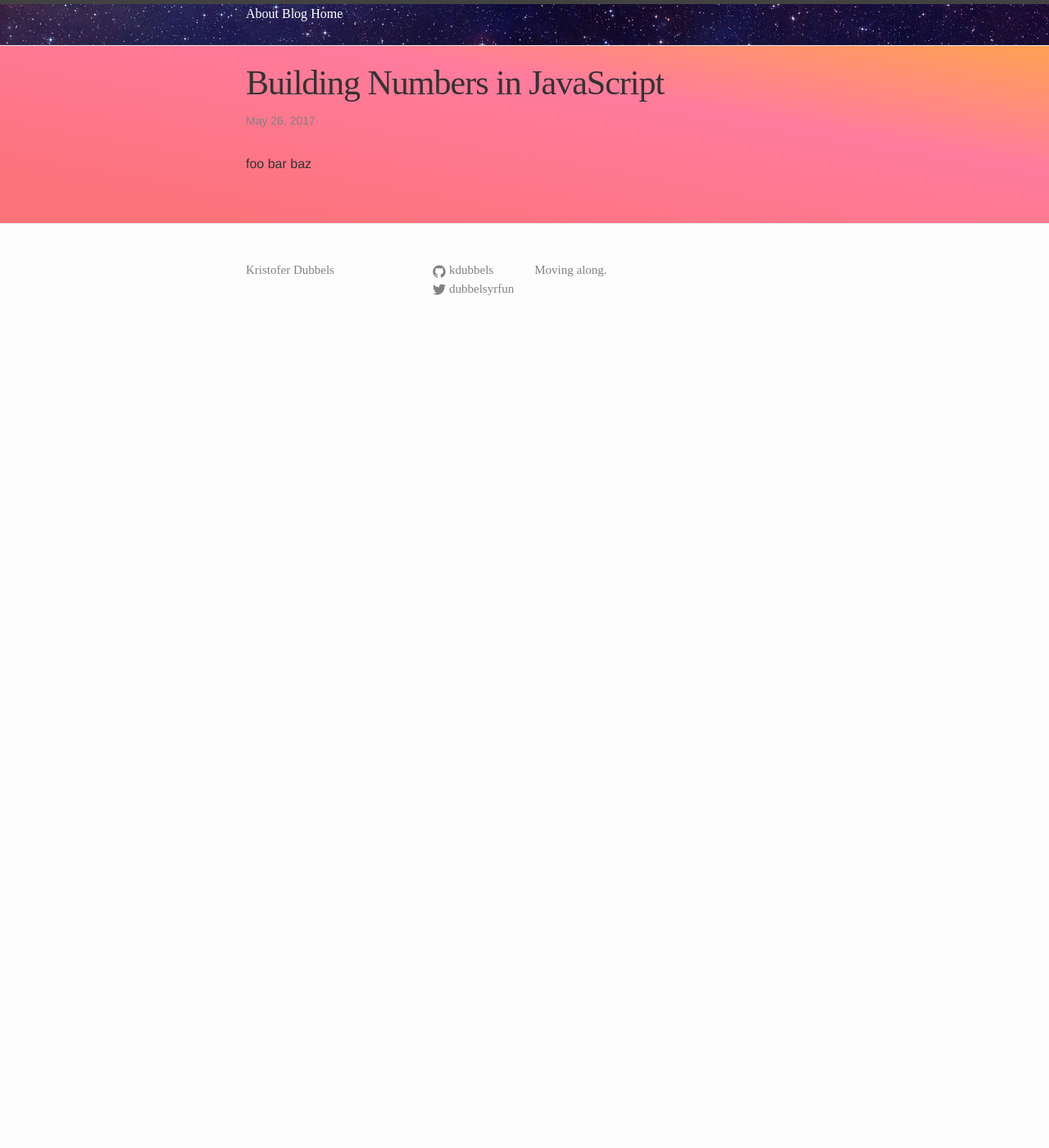
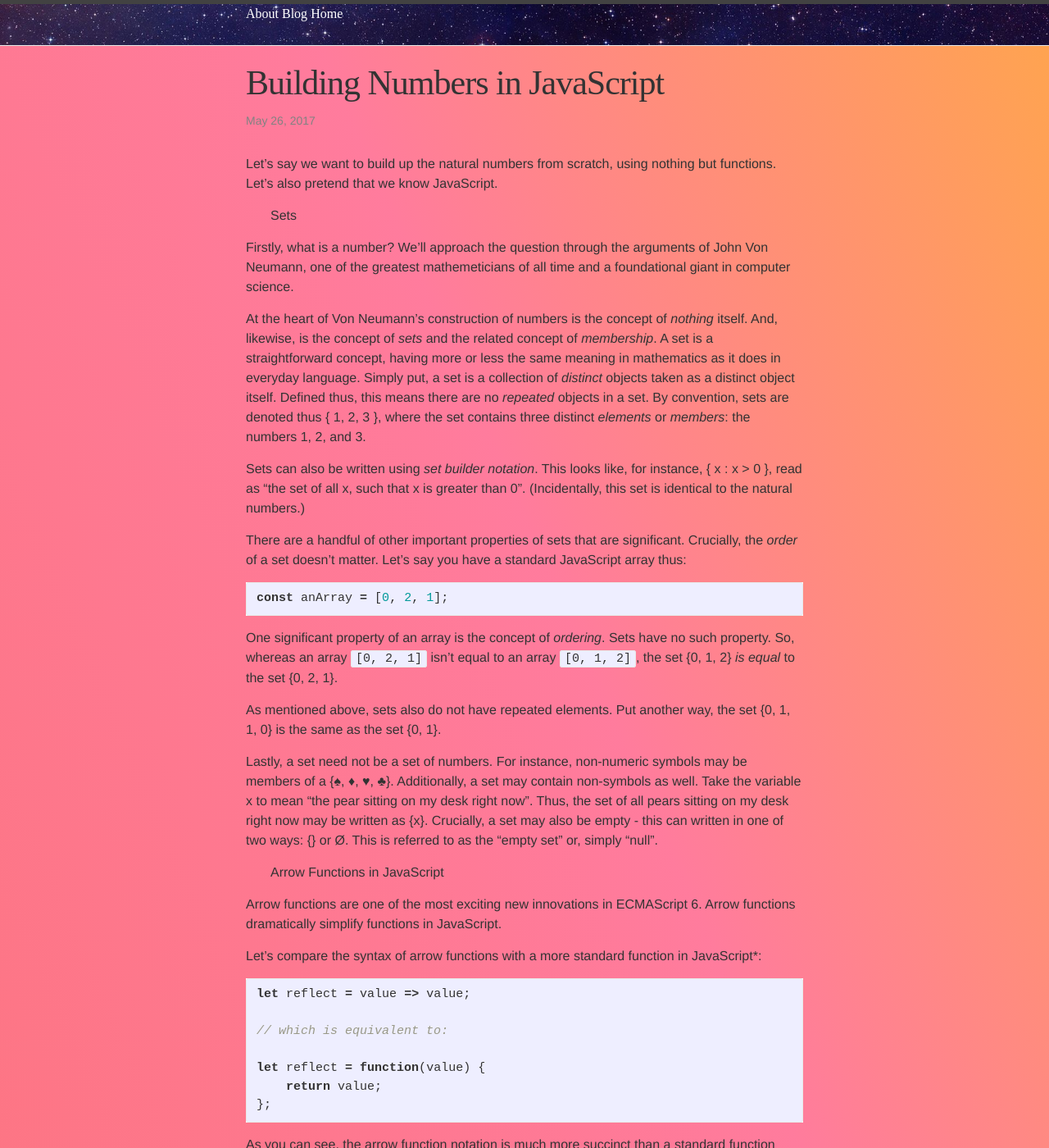
Before and after one commit to kdubbels/kdubbels.github.io, a Jekyll site: the page built from _posts/2017-05-26-javascript-numbers.markdown, in a window 1280 px wide and 1400 px high. Shown: the whole window at 82% size. Built offline with Jekyll 4.4.1, drawn with Linux system fonts in a browser that asks for light colours; nearby versions of some CDN libraries; some web fonts are replaced; some of the changed text lies outside the part shown.

Commit message:
ordinal generation post

```diff
--- a/_config.yml
+++ b/_config.yml
@@ -1,6 +1,6 @@
 # Site settings
 title: Kristofer Dubbels
-email: dubbk381@alumni.newschool.edu
+email: me@kristofer.fail
 description: Moving along.
 baseurl: "" # the subpath of your site, e.g. /blog/
 url: "https://kdubbels.github.io/" # the base hostname & protocol for your site
--- a/_posts/2017-05-26-javascript-numbers.markdown
+++ b/_posts/2017-05-26-javascript-numbers.markdown
@@ -1,8 +1,113 @@
 ---
 layout: post
 title: "Building Numbers in JavaScript"
-date:   2017-05-26 09:31:00
+date:   2017-05-26 12:31:00
 categories: jekyll update
 ---
 
-foo bar baz
+Let's say we want to build up the natural numbers from scratch, using nothing but functions. Let's also pretend that we know JavaScript.
+
+0. Sets
+
+Firstly, what is a number? We'll approach the question through the arguments of John Von Neumann, one of the greatest mathemeticians of all time and a foundational giant in computer science.
+
+At the heart of Von Neumann's construction of numbers is the concept of _nothing_ itself. And, likewise, is the concept of _sets_ and the related concept of _membership_. A set is a straightforward concept, having more or less the same meaning in mathematics as it does in everyday language. Simply put, a set is a collection of _distinct_ objects taken as a distinct object itself. Defined thus, this means there are no _repeated_ objects in a set. By convention, sets are denoted thus { 1, 2, 3 }, where the set contains three distinct _elements_ or _members_: the numbers 1, 2, and 3.
+
+Sets can also be written using _set builder notation_. This looks like, for instance, { x : x > 0 }, read as "the set of all x, such that x is greater than 0". (Incidentally, this set is identical to the natural numbers.)
+
+There are a handful of other important properties of sets that are significant. Crucially, the _order_ of a set doesn't matter. Let's say you have a standard JavaScript array thus:
+
+{% highlight javascript %}
+
+const anArray = [0, 2, 1];
+
+{% endhighlight %}
+
+One significant property of an array is the concept of _ordering_. Sets have no such property. So, whereas an array `[0, 2, 1]` isn't equal to an array `[0, 1, 2]`, the set {0, 1, 2} _is equal_ to the set {0, 2, 1}.
+
+As mentioned above, sets also do not have repeated elements. Put another way, the set {0, 1, 1, 0} is the same as the set {0, 1}.
+
+Lastly, a set need not be a set of numbers. For instance, non-numeric symbols may be members of a {♠, ♦, ♥, ♣}. Additionally, a set may contain non-symbols as well. Take the variable x to mean "the pear sitting on my desk right now". Thus, the set of all pears sitting on my desk right now may be written as {x}. Crucially, a set may also be empty - this can written in one of two ways: {} or Ø. This is referred to as the "empty set" or, simply "null".
+
+1. Arrow Functions in JavaScript
+
+Arrow functions are one of the most exciting new innovations in ECMAScript 6. Arrow functions dramatically simplify functions in JavaScript.
+
+Let's compare the syntax of arrow functions with a more standard function in JavaScript*:
+
+{% highlight javascript %}
+
+let reflect = value => value;
+
+// which is equivalent to:
+
+let reflect = function(value) {
+    return value;
+};
+
+{% endhighlight %}
+
+As you can see, the arrow function notation is much more succinct than a standard function expression. But the differences go beyond syntactic sugar - fat arrow functions have several crucial behavioral differences.
+
+Arrow functions, crucially, largely behave in a way that avoids certain idiosyncrasies specific to JavaScript. One common source of confusion in JavaScript, the dynamic scope of the `this` keyword, is avoid entirely - there is no `this` binding on arrow functions. Likewise, there are no `arguments` or `super` bindings on arrow functions.
+
+Likewise, an arrow function cannot be called with the `new` keyword. This means arrow functions cannot be used as constructors. (By convention this means that arrow functions should always been given names that begin with lowercase letters.) This also means that arrow functions have no prototype - since you can't use the `new` reserved word, the concept of a prototype doesn't apply.
+
+The original JavaScript `function` has several quirks that result from JavaScript's multi-paradigm nature - effectively, JavaScript originated as Scheme for the web browser, but with objects and Java-influenced syntax.
+
+2. Numbers
+
+Alright, let's make our first attempt at creating numbers by approximating the Neumann Ordinals.
+
+{% highlight javascript %}
+
+let zero = 0;
+
+let increment = n => n + 1;
+
+{% endhighlight %}
+
+So let's say you want to build up the number 3? Increment zero 3 times like so:
+
+{% highlight javascript %}
+
+increment(increment(increment(zero))); // 3
+
+{% endhighlight %}
+
+And now... a recurse function!
+
+{% highlight javascript %}
+function recurse(f, g, values) {
+	var other_values = values;
+	var last_value = values;
+
+	if (last_value == 0) {
+		/*
+			If last input value is zero, recurse()
+			calls `f`, passing the rest of the values
+			as arguments.
+		*/
+
+		f(other_values);
+	} else {
+		/*
+			If last input isn't zero, recurse() decrements it,
+			calls itself with the updated input values, and then calls
+			the method named by g with those same values and the
+			result of the recursive call.
+		*/
+
+		var easier_last_value = last_value - 1;
+		var easier_values = other_values + easier_last_value;
+
+		var easier_result = recurse(f, g, easier_values);
+		g(easier_values, easier_result);
+	}
+}
+{% endhighlight %}
+
+// Alright, we're now ready to create our first numbers. We'll be following a procedure that creates "Church Numerals". The concept is similar to Neumann's construction of ordinals - basically, numbers are created from nothing. In contrast with Neumann ordinals, however, Church Numerals are build up using functions.
+
+
+*This example is from "Understanding ECMAScript 6" by Nicholas Zakas
```
